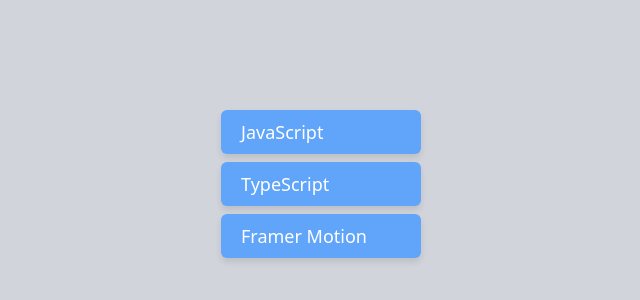
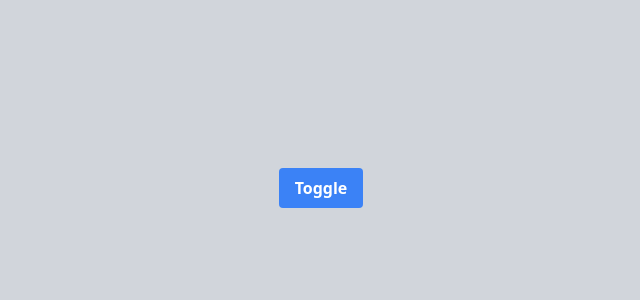
Before and after one commit to rankdeveloper/framer-motion, a React (Vite) app: page / in a window 1280 px wide. Shown: the part 212-512 px from the top of the page, without its empty margins (319-959 px from the left). Built offline with nearby package versions, Linux system fonts and the light colour scheme.

Commit message:
Animate presence : fade in fade out

```diff
--- a/src/App.tsx
+++ b/src/App.tsx
@@ -1,12 +1,14 @@
 import RotateDiv from "./RotateDiv";
 import TextDown from "./TextDown";
 import LayoutGroupExample1 from "./LayoutGroup";
+import Animate_Presence_1 from "./assets/Animate_Presence_1";
 export default function App() {
   return (
     <div className="h-screen flex flex-col items-center justify-center bg-gray-300">
       {/* <RotateDiv />
       <TextDown /> */}
-      <LayoutGroupExample1 />
+      {/* <LayoutGroupExample1 /> */}
+      <Animate_Presence_1 />
     </div>
   );
 }
--- /dev/null
+++ b/src/assets/Animate_Presence_1.tsx
@@ -0,0 +1,29 @@
+import React, { useState } from "react";
+import { motion, AnimatePresence } from "framer-motion";
+
+export default function Animate_Presence_1() {
+  const [isVisible, setIsVisible] = useState(false);
+
+  return (
+    <div className="flex flex-col items-center justify-center">
+      <button
+        className="bg-blue-500 text-white font-bold py-2 px-4 rounded "
+        onClick={() => setIsVisible(!isVisible)}
+      >
+        Toggle
+      </button>
+      <AnimatePresence>
+        {isVisible && (
+          <motion.div
+            key="box"
+            initial={{ opacity: 0, y: -50 }}
+            animate={{ opacity: 1, y: 0 }}
+            exit={{ opacity: 0, y: 50 }}
+            transition={{ duration: 0.5 }}
+            className="bg-lime-500 w-[300px] h-[300px] rounded-md p-2 mt-2"
+          />
+        )}
+      </AnimatePresence>
+    </div>
+  );
+}
```
